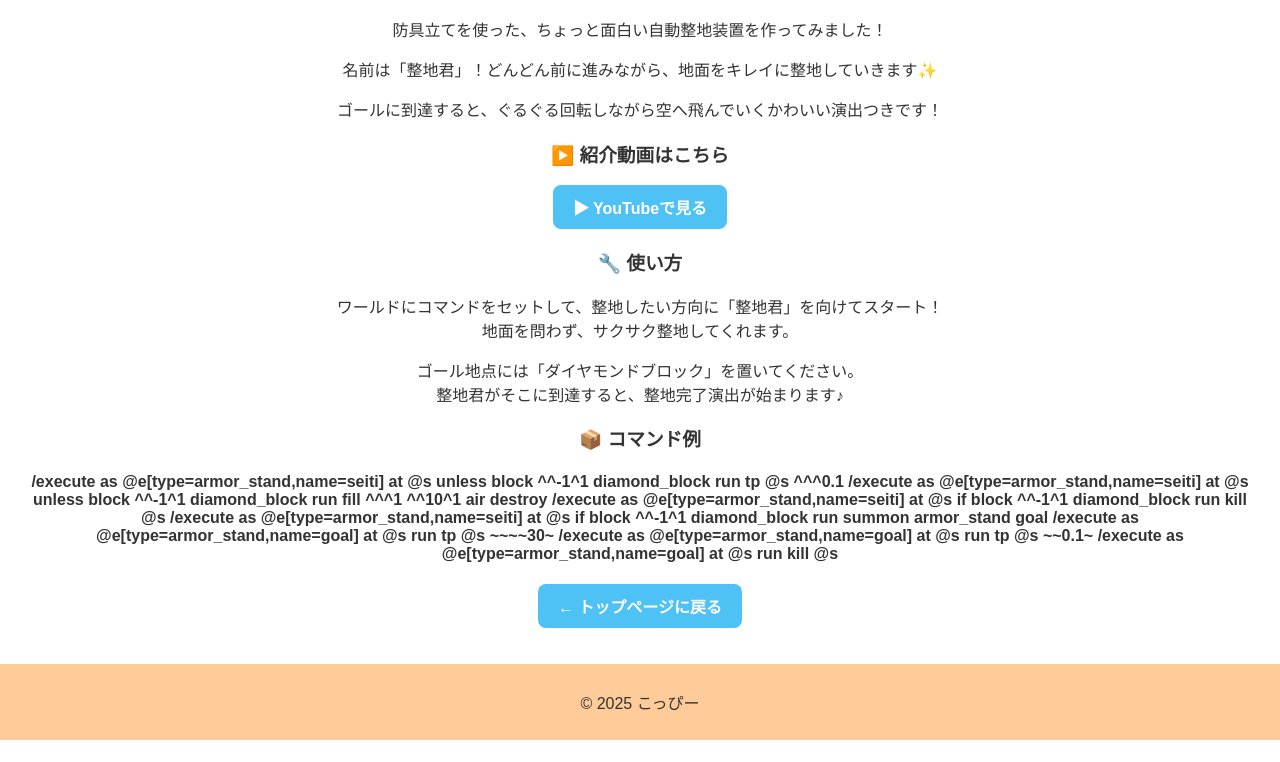
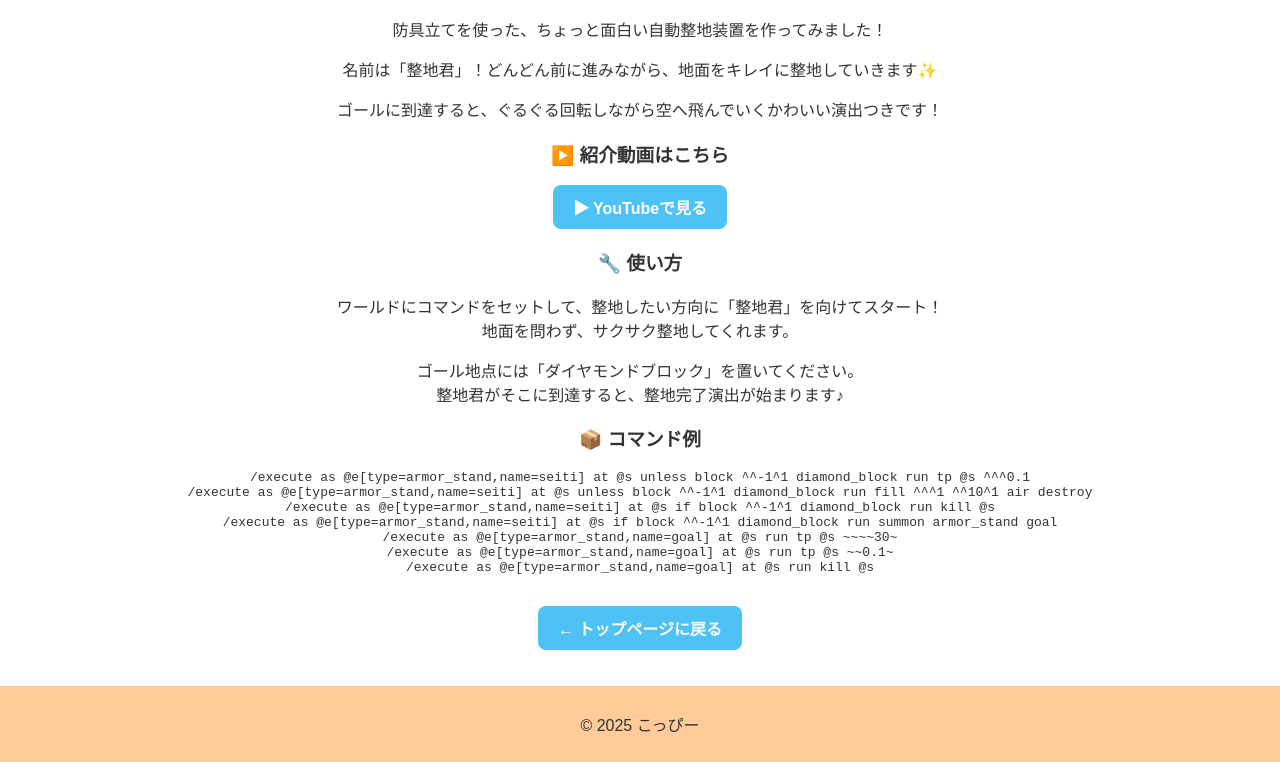
Before and after one commit to nikorihito/koppyblog, a plain HTML site: page blog/2025-04-29-seitikun.html in a window 1280 px wide. Shown: the part 683-1445 px from the top of the page. Before the commit the page ends 1423 px from the top, so only its background shows below. Drawn offline with Linux system fonts and the light colour scheme.

Commit message:
Update 2025-04-29-seitikun.html

```diff
--- a/blog/2025-04-29-seitikun.html
+++ b/blog/2025-04-29-seitikun.html
@@ -42,7 +42,7 @@
       </p>
 
       <h3>📦 コマンド例</h3>
-      <h4>
+      <pre>
 /execute as @e[type=armor_stand,name=seiti] at @s unless block ^^-1^1 diamond_block run tp @s ^^^0.1
 /execute as @e[type=armor_stand,name=seiti] at @s unless block ^^-1^1 diamond_block run fill ^^^1 ^^10^1 air destroy
 /execute as @e[type=armor_stand,name=seiti] at @s if block ^^-1^1 diamond_block run kill @s
@@ -50,7 +50,7 @@
 /execute as @e[type=armor_stand,name=goal] at @s run tp @s ~~~~30~
 /execute as @e[type=armor_stand,name=goal] at @s run tp @s ~~0.1~
 /execute as @e[type=armor_stand,name=goal] at @s run kill @s
-      </h4>
+      </pre>
 
     </article>
 
```
